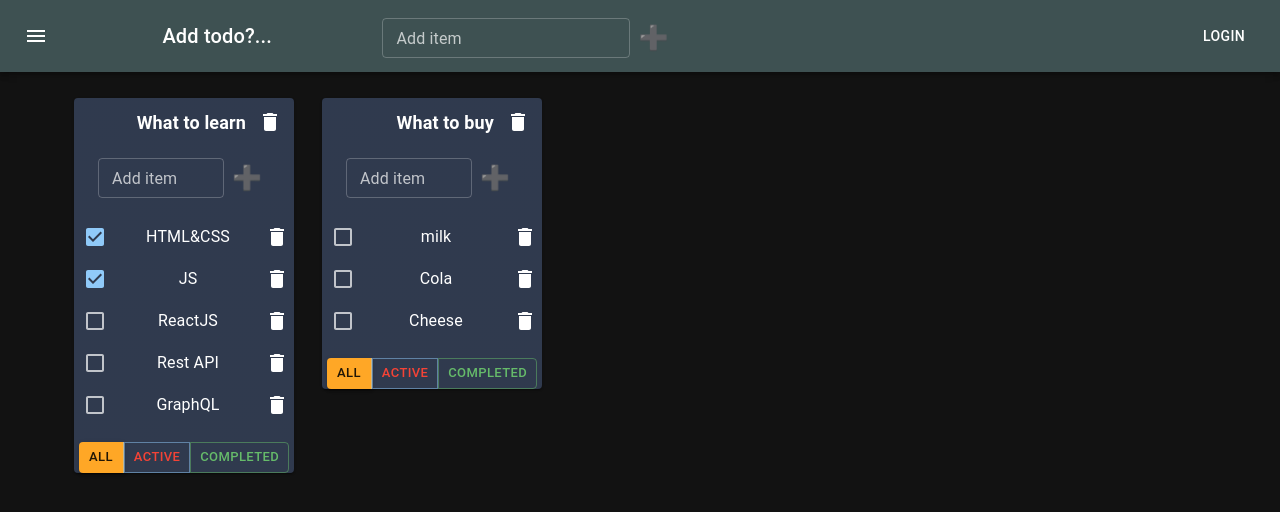
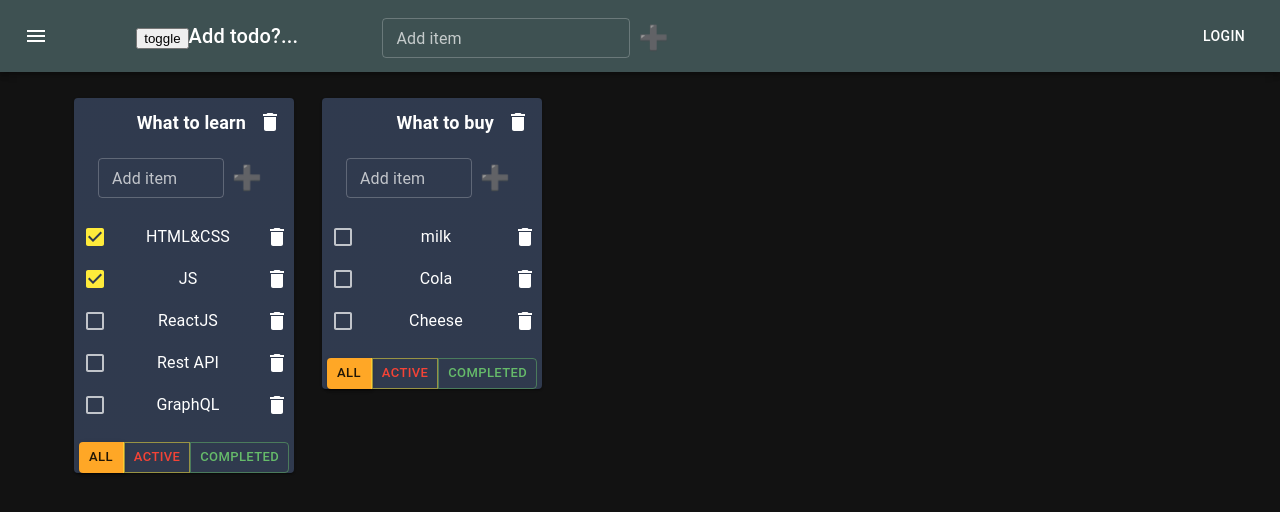
Before and after one commit to EvgeniiMeleshkov/my_todo, a React (Create React App) app: page / in a window 1280 px wide. Shown: the top 512 px of the page. Built offline with nearby package versions, Linux system fonts and the light colour scheme.

Commit message:
themes added

```diff
--- a/src/App.tsx
+++ b/src/App.tsx
@@ -1,4 +1,4 @@
-import React, {useReducer} from 'react';
+import React, {useReducer, useState} from 'react';
 import './App.css';
 import ButtonAppBar from './components/header/ButtonAppBar';
 import {ToDoLists} from './components/body/ToDoLists';
@@ -13,7 +13,7 @@ import {
     TasksReducer,
     toggleIsDoneAC
 } from './reducers/tasksReducer';
-import {green, grey, purple, teal, yellow} from '@mui/material/colors';
+import {blueGrey, green, grey, purple, teal, yellow} from '@mui/material/colors';
 import {dark} from '@mui/material/styles/createPalette';
 
 export type ToDoType = {
@@ -125,17 +125,22 @@ function App() {
     //         },
     //     },
     // });
-    const darkTheme = createTheme({
+
+    const [apearense, setApearence] = useState(false)
+    const toggle = () => {
+        setApearence(!apearense)
+    }
+    const theme = createTheme({
         palette: {
-            mode: 'dark'
+            primary: apearense ? green : yellow,
+            mode: apearense ? 'light' : 'dark'
         },
     });
-
     return (
-        <ThemeProvider theme={darkTheme}>
+        <ThemeProvider theme={theme}>
             <CssBaseline/>
             <div className="App">
-                <ButtonAppBar addTodo={addTodo}/>
+                <ButtonAppBar toggle={toggle} addTodo={addTodo}/>
                 <Container fixed>
                     <Grid container spacing={1}>
                         {todoForRender}
--- a/src/components/header/ButtonAppBar.tsx
+++ b/src/components/header/ButtonAppBar.tsx
@@ -11,9 +11,10 @@ import {v1} from 'uuid';
 
 type ButtonAppBarPropsType = {
     addTodo: (todoID: string, title: string)=>void
+    toggle: ()=>void
 }
 
-export default function ButtonAppBar({addTodo}: ButtonAppBarPropsType) {
+export default function ButtonAppBar({addTodo, toggle}: ButtonAppBarPropsType) {
     return (
         <Box sx={{ flexGrow: 1 }}>
             <AppBar style={{backgroundColor: '#5f9ea054', position: 'static'}}>
@@ -30,7 +31,9 @@ export default function ButtonAppBar({addTodo}: ButtonAppBarPropsType) {
                     <Typography variant="h6" component="div" sx={{ flexGrow: 1 }}>
                         <div style={{display: 'flex',
                             alignItems: 'baseline'}}>
-                            <p style={{width: '30vw'}}>{'Add todo?...'}</p>
+                            <p style={{width: '30vw'}}>
+                                <button onClick={toggle}>toggle</button>
+                                {'Add todo?...'}</p>
                             <AddItemForm todoID={v1()} calBack={addTodo}/>
                         </div>
                     </Typography>
```
